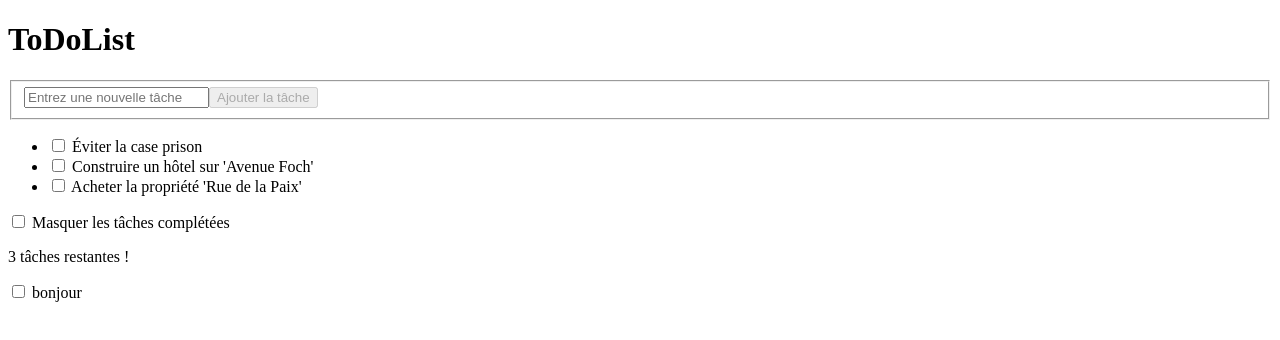
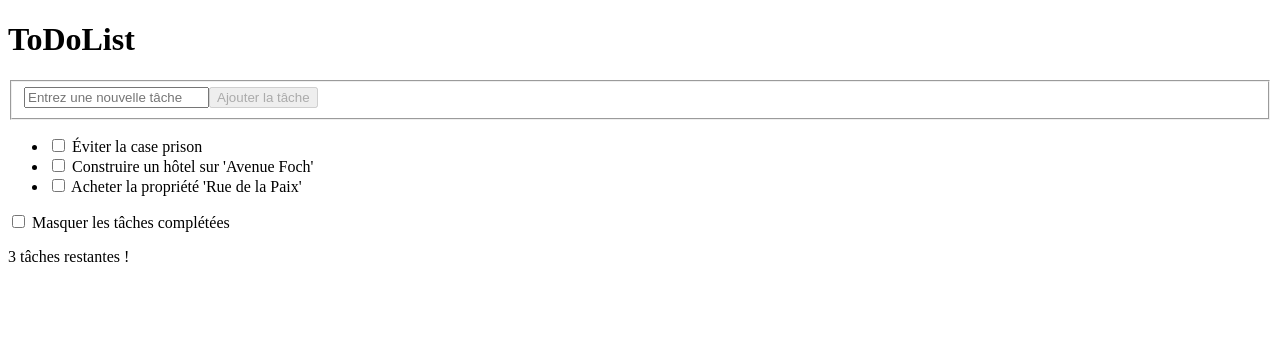
Before and after one commit to Jojoaventurier/Tutoriel-Vue.js, a Vue app in the folder ToDoList/: page / in a window 1280 px wide. Shown: the top 340 px of the page. Built offline with nearby package versions, Linux system fonts and the light colour scheme.

Commit message:
cleaned the code

```diff
--- a/ToDoList/src/App.vue
+++ b/ToDoList/src/App.vue
@@ -37,7 +37,6 @@
   <p v-if="remainingTasks > 0">
     {{ remainingTasks }} tâche{{ remainingTasks > 1 ? 's' : '' }} restante{{ remainingTasks > 1 ? 's' : '' }} !
   </p>
-  <Checkbox label="bonjour"/>
 </div>
 </template>
 
```
